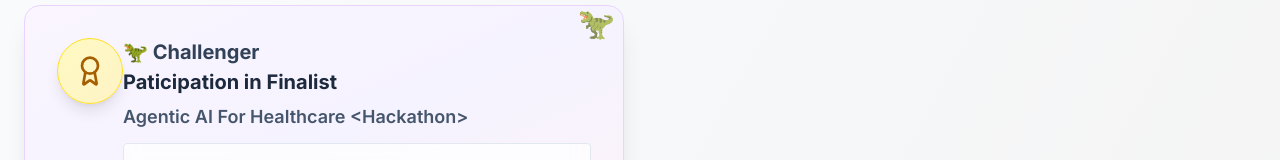
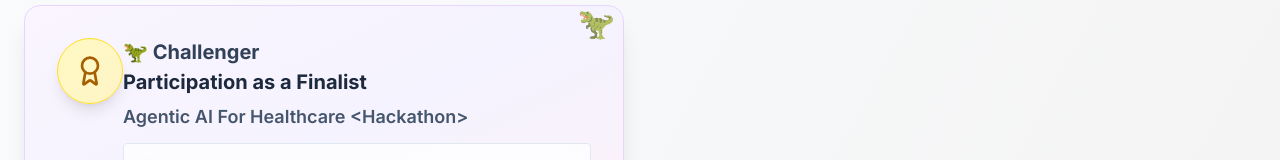
Before and after one commit to PatiphanAK/me_v2, a Next.js app: page /certification in a window 1280 px wide. Shown: the part 2083-2243 px from the top of the page. Built offline with nearby package versions, Linux system fonts and the light colour scheme.

Commit message:
fix word and gramma

```diff
--- a/src/app/certification/page.tsx
+++ b/src/app/certification/page.tsx
@@ -443,7 +443,7 @@ const Page: React.FC = () => {
 
   const achievements: Achievement[] = [
     {
-      title: "Paticipation in Finalist",
+      title: "Participation as a Finalist",
       event: "Agentic AI For Healthcare <Hackathon>",
       date: "July 31, 2025",
       description: "2nd place in the Kaggle track",
```
